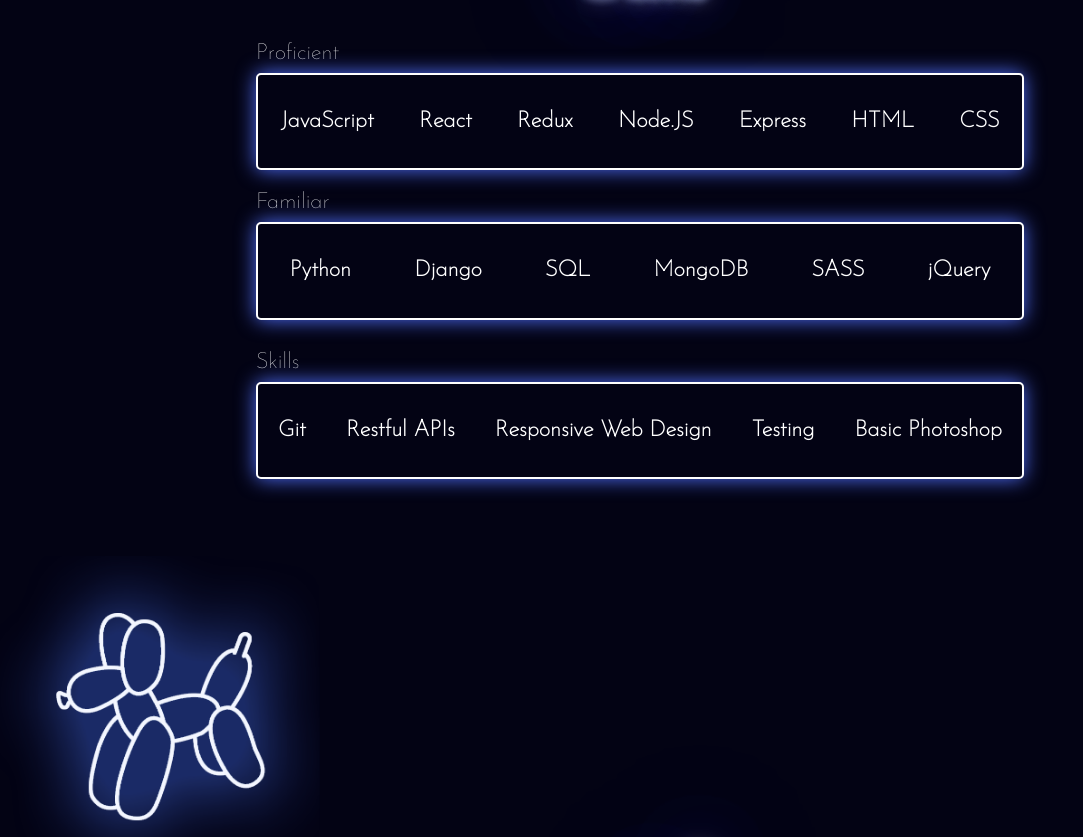
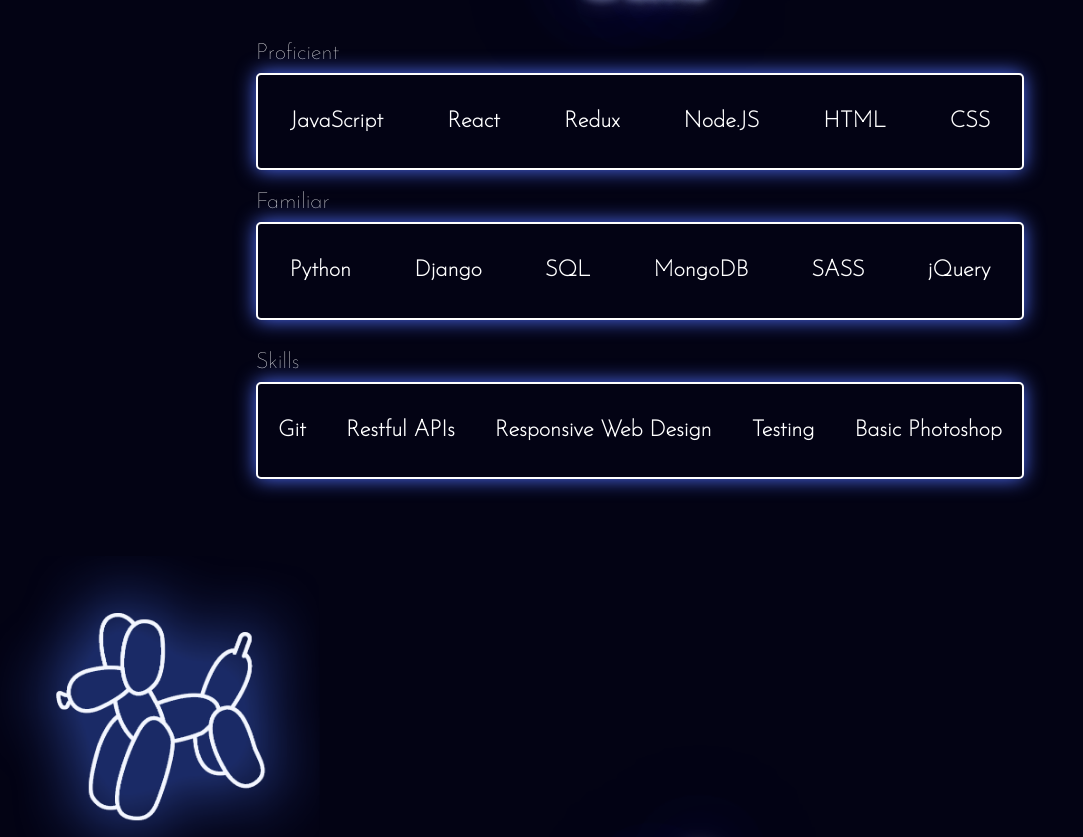
Before and after one commit to SCFlanagan/Personal-Website, a React (Create React App) app: page / in a window 1280 px wide. Shown: the part 1780-2617 px from the top of the page, without its empty margins (0-1083 px from the left). Built offline with nearby package versions, Linux system fonts and the light colour scheme.

Commit message:
updated skills

```diff
--- a/src/Components/Skills.js
+++ b/src/Components/Skills.js
@@ -23,7 +23,6 @@ function Skills() {
           <span>React</span>
           <span>Redux</span>
           <span>Node.JS</span>
-          <span>Express</span>
           <span>HTML</span>
           <span>CSS</span>
         </div>
```
